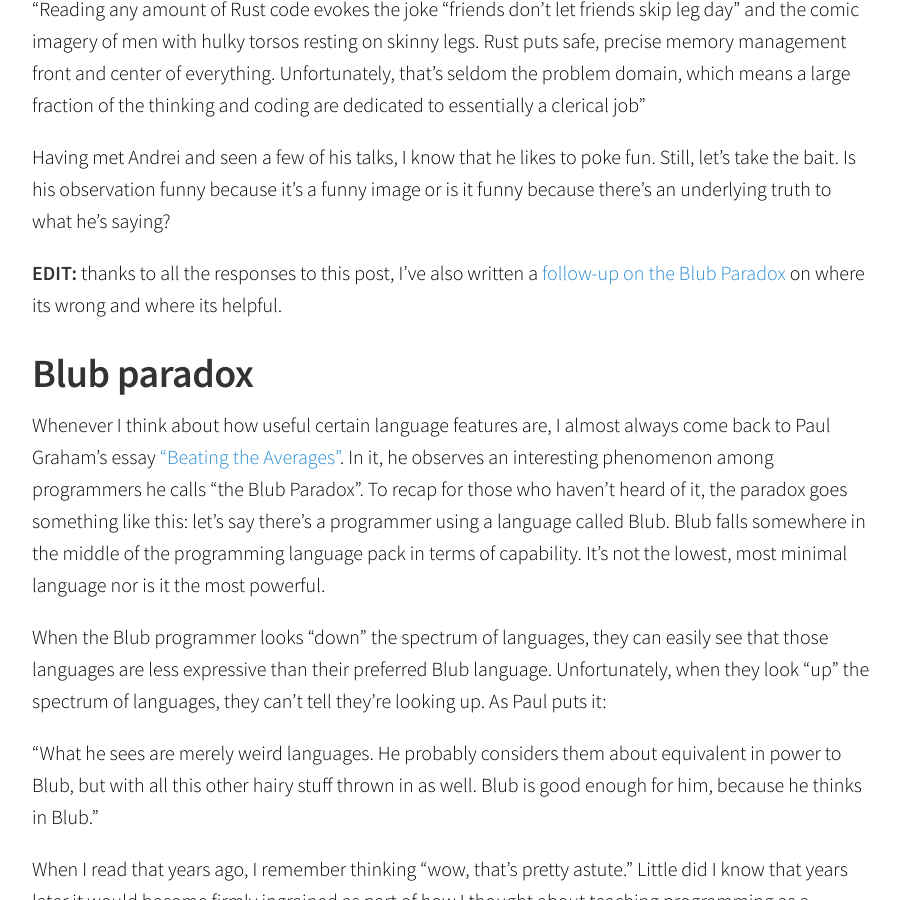
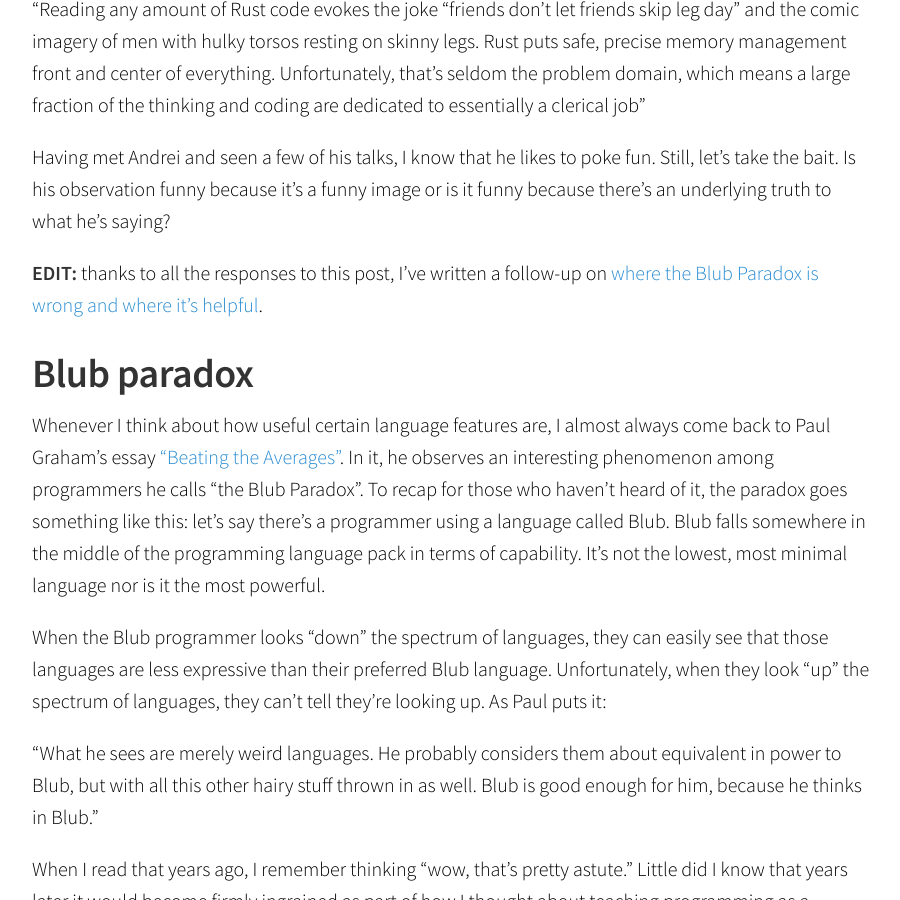
Before and after one commit to sophiajt/jntrnr.github.io, a Jekyll site: the page built from _posts/2016-01-22-rust-and-blub-paradox.md, in a window 1280 px wide and 900 px high, scrolled down 368 px. Shown: the whole window, without its empty margins (188-1088 px from the left). Built offline with Jekyll 4.4.1, drawn with Linux system fonts in a browser that asks for light colours; Markdown is read by kramdown in place of the engine named in the settings.

Commit message:
Update link text

```diff
--- a/_posts/2016-01-22-rust-and-blub-paradox.md
+++ b/_posts/2016-01-22-rust-and-blub-paradox.md
@@ -8,7 +8,7 @@ A few weeks ago, I read an [analysis of Rust, D, and Go](https://www.quora.com/W
 
 Having met Andrei and seen a few of his talks, I know that he likes to poke fun.  Still, let's take the bait.  Is his observation funny because it's a funny image or is it funny because there's an underlying truth to what he's saying?
 
-**EDIT:** thanks to all the responses to this post, I've also written a [follow-up on the Blub Paradox](http://www.jonathanturner.org/2016/01/rethinking-the-blub-paradox.html) on where its wrong and where its helpful.
+**EDIT:** thanks to all the responses to this post, I've written a follow-up on [where the Blub Paradox is wrong and where it's helpful](http://www.jonathanturner.org/2016/01/rethinking-the-blub-paradox.html).
 
 # Blub paradox
 
```
